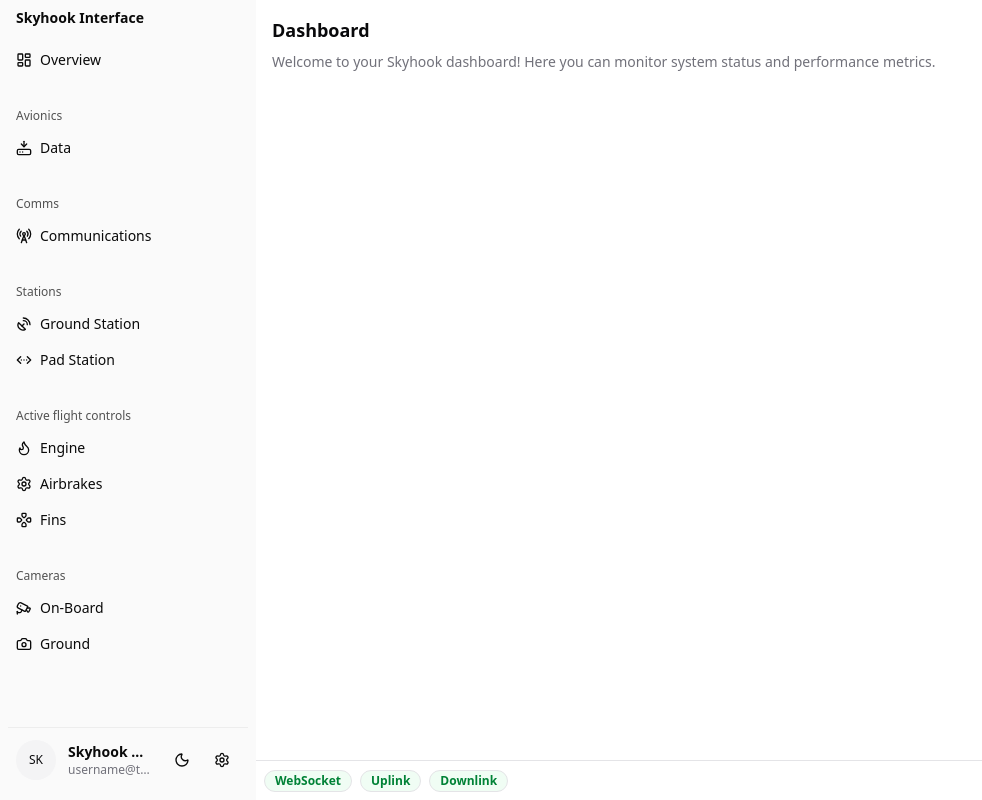
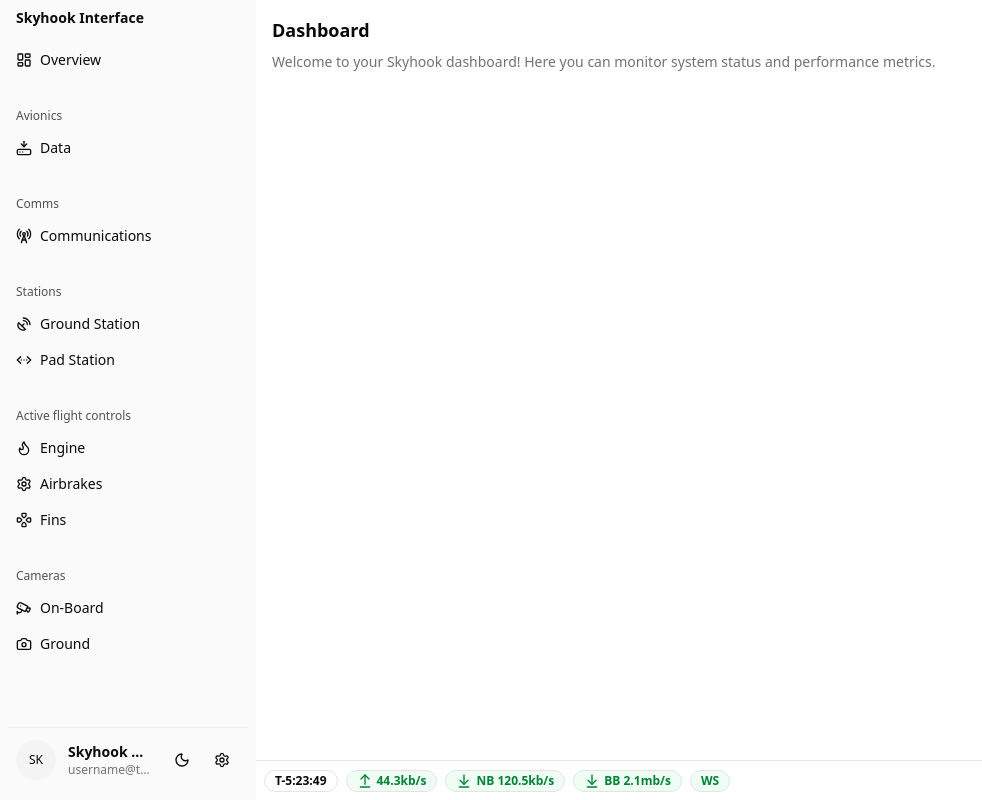
Before and after one commit to bears-space/Skyhook, a Vue app in the folder skyhook-frontend/: page / in a window 1280 px wide. Shown: the whole page, without its empty margins (0-982 px from the left). Built offline with nearby package versions, Linux system fonts and the light colour scheme; no server answers.

Commit message:
Add StatusBarFooter component and integrate it into DashboardLayout

```diff
--- /dev/null
+++ b/skyhook-frontend/src/components/StatusBarFooter.vue
@@ -0,0 +1,25 @@
+<script setup>
+import Badge from "@/components/ui/badge/Badge.vue";
+import { ArrowDownToLine, ArrowUpFromLine } from "lucide-vue-next";
+</script>
+
+<template>
+    <div class="h-[40px] shrink-0 flex items-center border-t gap-2 px-2">
+        <Badge variant="outline">T-5:23:49</Badge>
+        <Badge variant="outline" class="bg-green-50 text-green-700 dark:bg-green-950 dark:text-green-300">
+        <ArrowUpFromLine class="h-4 w-4" />
+        44.3kb/s
+        </Badge>
+        <Badge variant="outline" class="bg-green-50 text-green-700 dark:bg-green-950 dark:text-green-300">
+        <ArrowDownToLine class="h-4 w-4" />
+        NB 120.5kb/s
+        </Badge>
+        <Badge variant="outline" class="bg-green-50 text-green-700 dark:bg-green-950 dark:text-green-300">
+        <ArrowDownToLine class="h-4 w-4" />
+        BB 2.1mb/s
+        </Badge>
+        <Badge variant="outline" class="bg-green-50 text-green-700 dark:bg-green-950 dark:text-green-300">
+        WS
+        </Badge>
+    </div>
+</template>
--- a/skyhook-frontend/src/layouts/DashboardLayout.vue
+++ b/skyhook-frontend/src/layouts/DashboardLayout.vue
@@ -1,7 +1,9 @@
 <script setup>
 import AppSidebar from "@/components/AppSidebar.vue"
+import StatusBarFooter from "@/components/StatusBarFooter.vue";
 import Badge from "@/components/ui/badge/Badge.vue";
 import { SidebarProvider, SidebarTrigger, SidebarInset } from "@/components/ui/sidebar"
+import { ArrowDownToLine, ArrowUpFromLine } from "lucide-vue-next";
 </script>
 
 <template>
@@ -14,17 +16,7 @@ import { SidebarProvider, SidebarTrigger, SidebarInset } from "@/components/ui/s
           <slot />
         </main>
 
-        <div class="h-[40px] shrink-0 flex items-center border-t gap-2 px-2">
-          <Badge variant="outline" class="bg-green-50 text-green-700 dark:bg-green-950 dark:text-green-300">
-            WebSocket
-          </Badge>
-          <Badge variant="outline" class="bg-green-50 text-green-700 dark:bg-green-950 dark:text-green-300">
-            Uplink
-          </Badge>
-          <Badge variant="outline" class="bg-green-50 text-green-700 dark:bg-green-950 dark:text-green-300">
-            Downlink
-          </Badge>
-        </div>
+        <StatusBarFooter />
       </SidebarInset>
     </div>
   </SidebarProvider>
```
